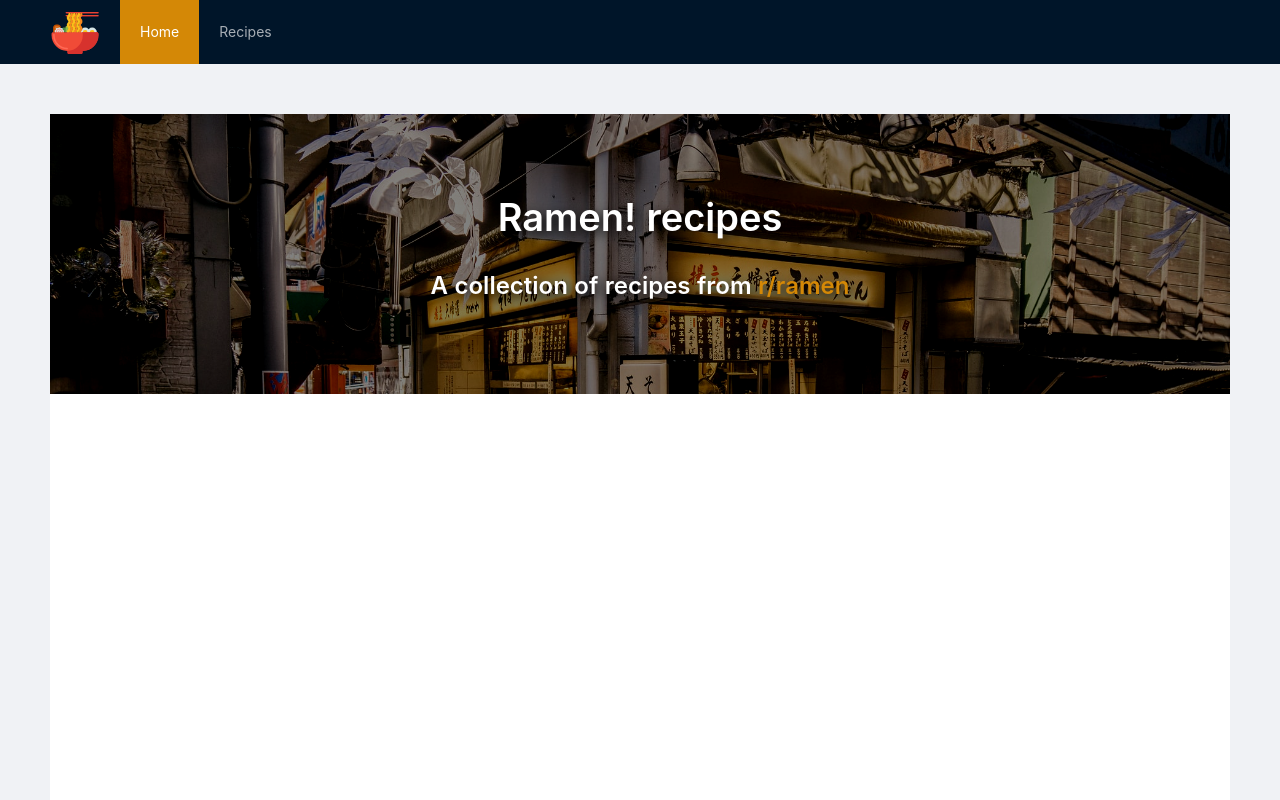
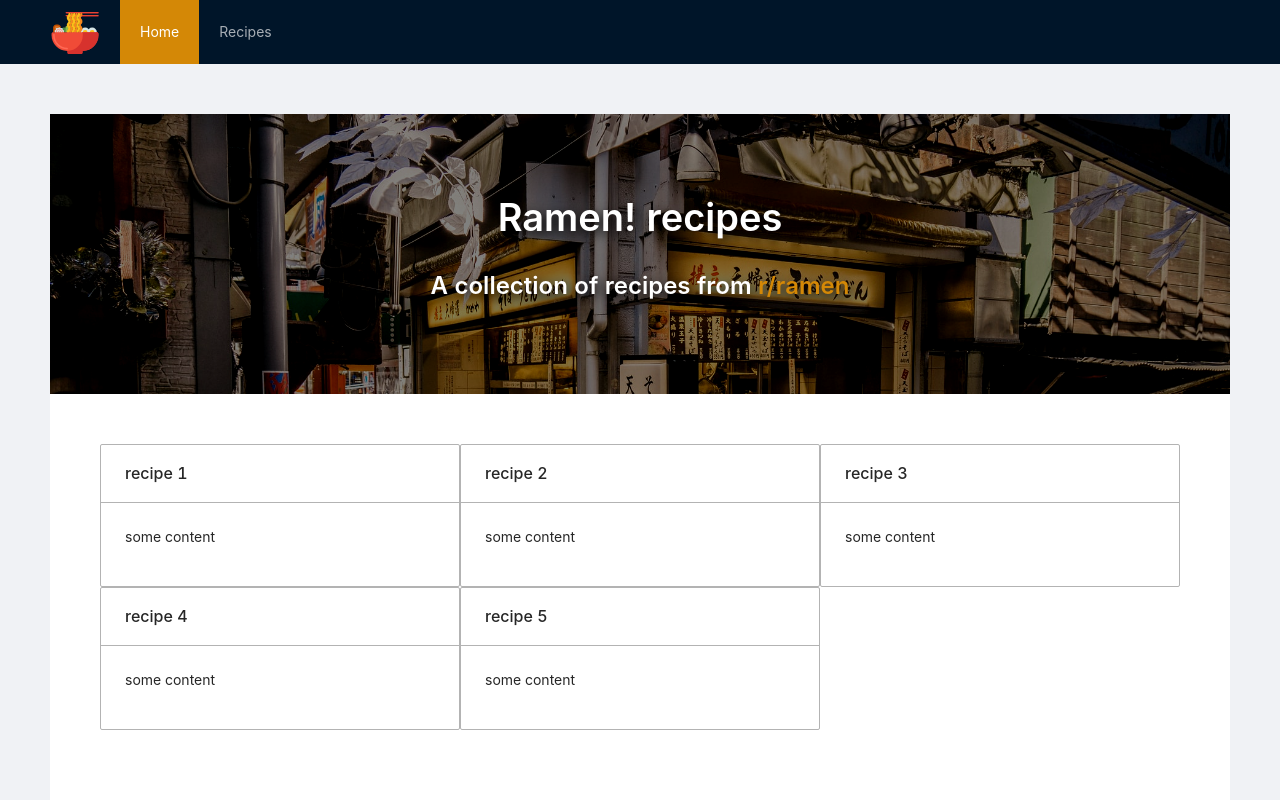
Before and after one commit to jca41/rramen, a Next.js app: page / in a window 1280 px wide. Shown: the top 800 px of the page. Built offline with nearby package versions, Linux system fonts and the light colour scheme.

Commit message:
start recipe list

```diff
--- a/components/homepage.js
+++ b/components/homepage.js
@@ -1,10 +1,10 @@
 import { Fragment } from 'react';
 import { Typography } from 'antd';
 
+import { REDDIT_URL } from '../constants';
 import Layout from '../components/layout';
-import { REDDIT_URL } from '../constants';
-
 import Banner from '../components/banner';
+import RecipeList from './recipe-list';
 const { Title } = Typography;
 
 const Homepage = () => {
@@ -27,7 +27,7 @@ const Homepage = () => {
   return (
     <Fragment>
       <Layout title={'Home'} banner={banner}>
-        <Typography className={'homepage'}></Typography>
+        <RecipeList />
       </Layout>
     </Fragment>
   );
--- /dev/null
+++ b/components/recipe-list.js
@@ -0,0 +1,24 @@
+import { Card, Col, Row } from 'antd';
+
+const dataset = [
+  { name: 'recipe 1' },
+  { name: 'recipe 2' },
+  { name: 'recipe 3' },
+  { name: 'recipe 4' },
+  { name: 'recipe 5' },
+];
+const RecipeList = ({ data }) => {
+  return (
+    <Row>
+      {dataset.map(({ name }) => (
+        <Col span={12} md={{ span: 8 }}>
+          <Card title={name}>
+            <p>some content</p>
+          </Card>
+        </Col>
+      ))}
+    </Row>
+  );
+};
+
+export default RecipeList;
--- a/next.config.js
+++ b/next.config.js
@@ -8,10 +8,8 @@ if (typeof require !== 'undefined') {
   require.extensions['.less'] = (file) => {};
 }
 
-module.exports = withCSS(
-  withLess({
-    lessLoaderOptions: {
-      javascriptEnabled: true,
-    },
-  })
-);
+module.exports = withLess({
+  lessLoaderOptions: {
+    javascriptEnabled: true,
+  },
+});
--- a/package.json
+++ b/package.json
@@ -24,7 +24,6 @@
   "homepage": "https://github.com/jca41/next-rl-recipes#readme",
   "dependencies": {
     "@ant-design/icons": "^4.0.6",
-    "@zeit/next-less": "^1.0.1",
     "antd": "^4.1.2",
     "less": "^3.11.1",
     "next": "^9.3.4",
@@ -39,6 +38,8 @@
     "printWidth": 120
   },
   "devDependencies": {
+    "@zeit/next-css": "^1.0.1",
+    "@zeit/next-less": "^1.0.1",
     "http-server": "^0.12.1",
     "netlify-cms-proxy-server": "^1.2.5"
   }
```
